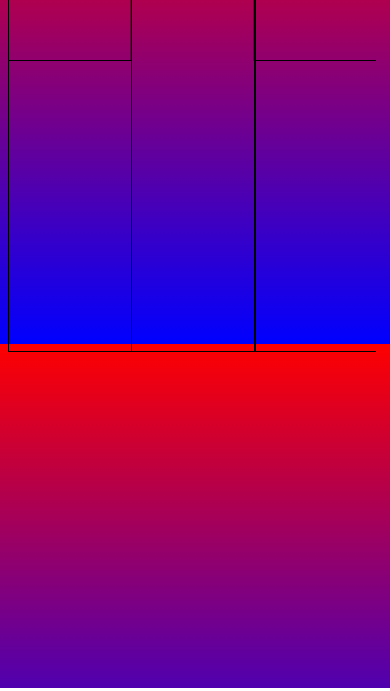
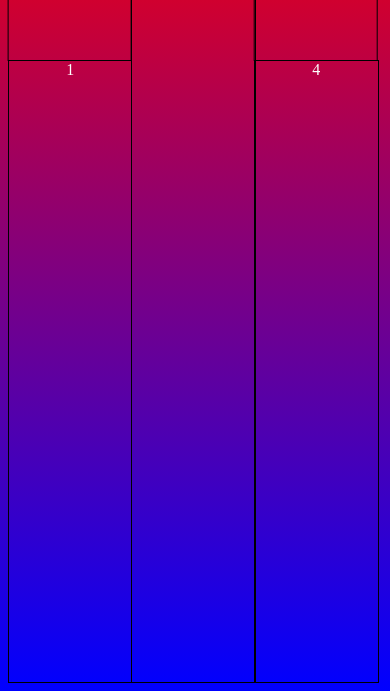
Before and after one commit to francois311/30-en-cours-de-creation, a plain HTML site: page index.html in a window 390 px wide. Shown: the part 156-847 px from the top of the page. Drawn offline with Linux system fonts and the light colour scheme.

Commit message:
Update style.css

```diff
--- a/style.css
+++ b/style.css
@@ -170,21 +170,3 @@ video {
     border: red 2px;
 
 }
-
-@media (max-width: 500px) {
-
-    body,
-    html {
-        height: 500px;
-        overflow: hidden;
-    }
-
-    #rectangle0 {
-        height: 100%;
-        overflow: auto;
-    }
-
-    .rectangle {
-        height: auto;
-    }
-}
```
